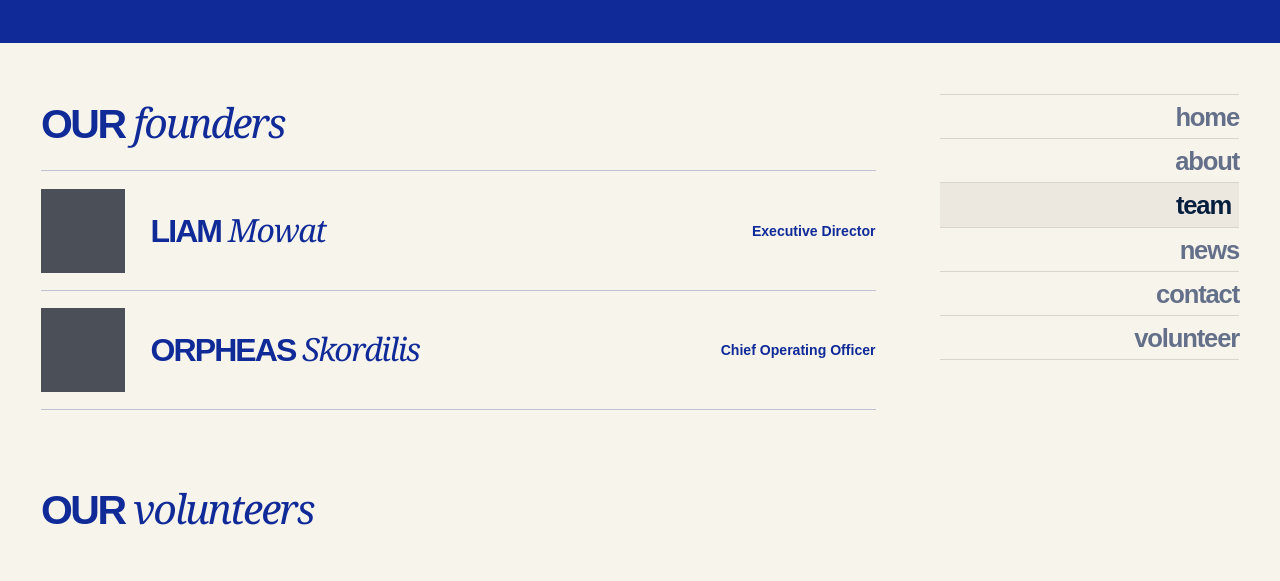
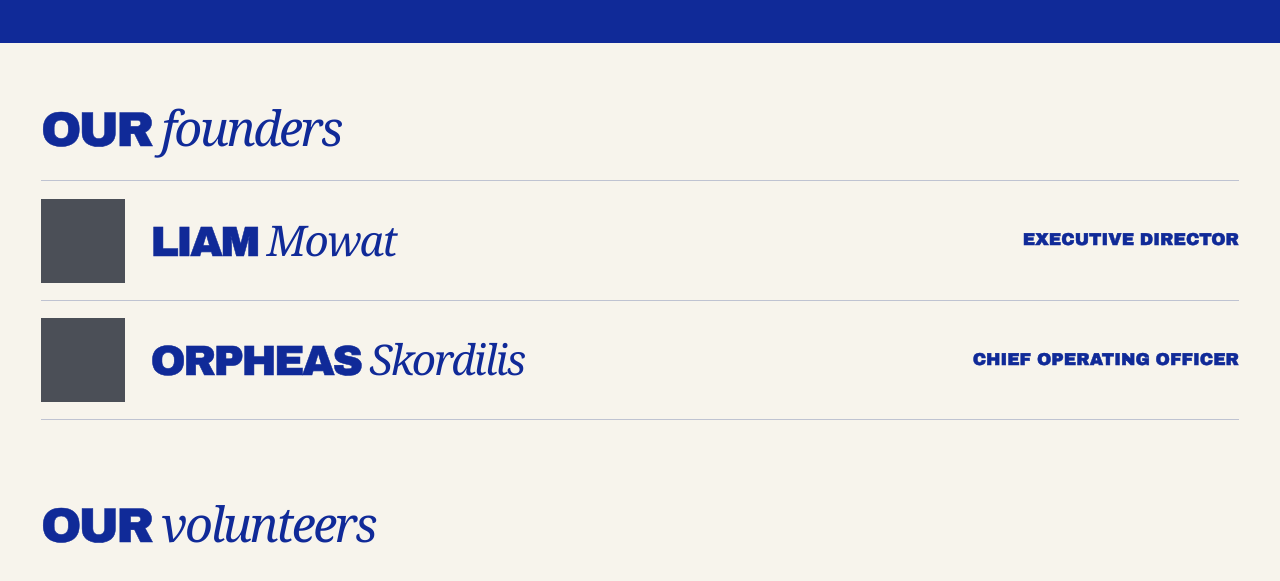
Before and after one commit to Movement-Partners/movementpartners, a plain HTML site: page team.html in a window 1280 px wide. Shown: the part 89-670 px from the top of the page. Drawn offline with Linux system fonts and the light colour scheme.

Commit message:
Expand team page and strengthen typography

```diff
--- a/styles.css
+++ b/styles.css
@@ -195,9 +195,6 @@ h1 {
 }
 
 .team-layout {
-  display: grid;
-  grid-template-columns: minmax(0, 1fr) minmax(180px, 25%);
-  gap: clamp(32px, 5vw, 84px);
   padding: clamp(32px, 4vw, 58px) clamp(20px, 3.2vw, 56px) 90px;
 }
 
@@ -205,14 +202,14 @@ h1 {
   margin: 0 0 20px;
   color: var(--blue);
   font-family: Georgia, 'Times New Roman', serif;
-  font-size: clamp(29px, 3.2vw, 46px);
+  font-size: clamp(34px, 3.8vw, 56px);
   font-style: italic;
   font-weight: 400;
   letter-spacing: -.05em;
 }
 
 .team-heading span {
-  font-family: Arial, Helvetica, sans-serif;
+  font-family: 'Arial Black', 'Arial Bold', Arial, sans-serif;
   font-style: normal;
   font-weight: 800;
   letter-spacing: -.06em;
@@ -240,7 +237,7 @@ h1 {
   margin: 0;
   color: var(--blue);
   font-family: Georgia, 'Times New Roman', serif;
-  font-size: clamp(25px, 2.5vw, 38px);
+  font-size: clamp(30px, 3.3vw, 50px);
   font-style: italic;
   font-weight: 400;
   line-height: 1.05;
@@ -248,7 +245,7 @@ h1 {
 }
 
 .founder-name span {
-  font-family: Arial, Helvetica, sans-serif;
+  font-family: 'Arial Black', 'Arial Bold', Arial, sans-serif;
   font-style: normal;
   font-weight: 800;
   letter-spacing: -.06em;
@@ -257,11 +254,16 @@ h1 {
 .founder-title {
   margin: 0;
   color: var(--blue);
-  font-size: clamp(13px, 1.1vw, 16px);
-  font-weight: 700;
+  font-family: 'Arial Black', 'Arial Bold', Arial, sans-serif;
+  font-size: clamp(15px, 1.35vw, 20px);
+  font-weight: 900;
   line-height: 1.3;
   text-align: right;
 }
+
+.team-heading span,
+.founder-name span,
+.founder-title { -webkit-text-stroke: .5px currentColor; }
 
 .volunteers { margin-top: 70px; }
 
@@ -273,7 +275,6 @@ h1 {
   .intro-copy { min-height: 0; }
   h1 { font-size: clamp(36px, 8vw, 58px); }
   .section-nav { width: 100%; }
-  .team-layout { grid-template-columns: 1fr; gap: 48px; }
   .founder-row { grid-template-columns: 72px minmax(0, 1fr); }
   .founder-photo { width: 72px; }
   .founder-title { grid-column: 2; text-align: left; }
--- a/team.html
+++ b/team.html
@@ -5,7 +5,7 @@
     <meta name="viewport" content="width=device-width, initial-scale=1" />
     <meta name="theme-color" content="#102a98" />
     <title>team | movement partners</title>
-    <link rel="stylesheet" href="styles.css?v=43e8b02" />
+    <link rel="stylesheet" href="styles.css?v=team2" />
   </head>
   <body>
     <main class="page-shell content-page team-page">
@@ -34,12 +34,12 @@
               <article class="founder-row">
                 <div class="founder-photo" aria-hidden="true"></div>
                 <h3 class="founder-name"><span>LIAM</span> Mowat</h3>
-                <p class="founder-title">Executive Director</p>
+                <p class="founder-title">EXECUTIVE DIRECTOR</p>
               </article>
               <article class="founder-row">
                 <div class="founder-photo" aria-hidden="true"></div>
                 <h3 class="founder-name"><span>ORPHEAS</span> Skordilis</h3>
-                <p class="founder-title">Chief Operating Officer</p>
+                <p class="founder-title">CHIEF OPERATING OFFICER</p>
               </article>
             </div>
           </section>
@@ -47,14 +47,6 @@
             <h2 id="volunteers-title" class="team-heading"><span>OUR</span> volunteers</h2>
           </section>
         </div>
-        <nav class="section-nav" aria-label="Section navigation">
-          <a href="./">home</a>
-          <a href="about.html">about</a>
-          <a href="team.html" aria-current="page">team</a>
-          <a href="news.html">news</a>
-          <a href="contact.html">contact</a>
-          <a href="volunteer.html">volunteer</a>
-        </nav>
       </div>
     </main>
   </body>
```
